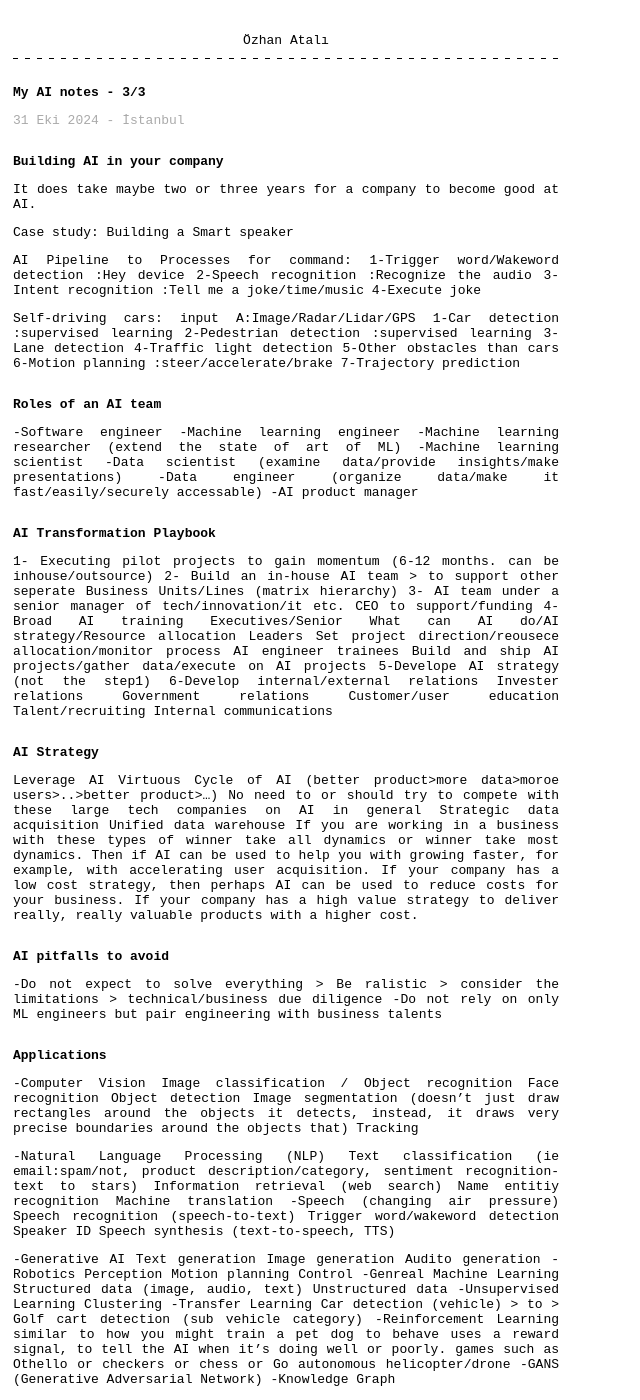
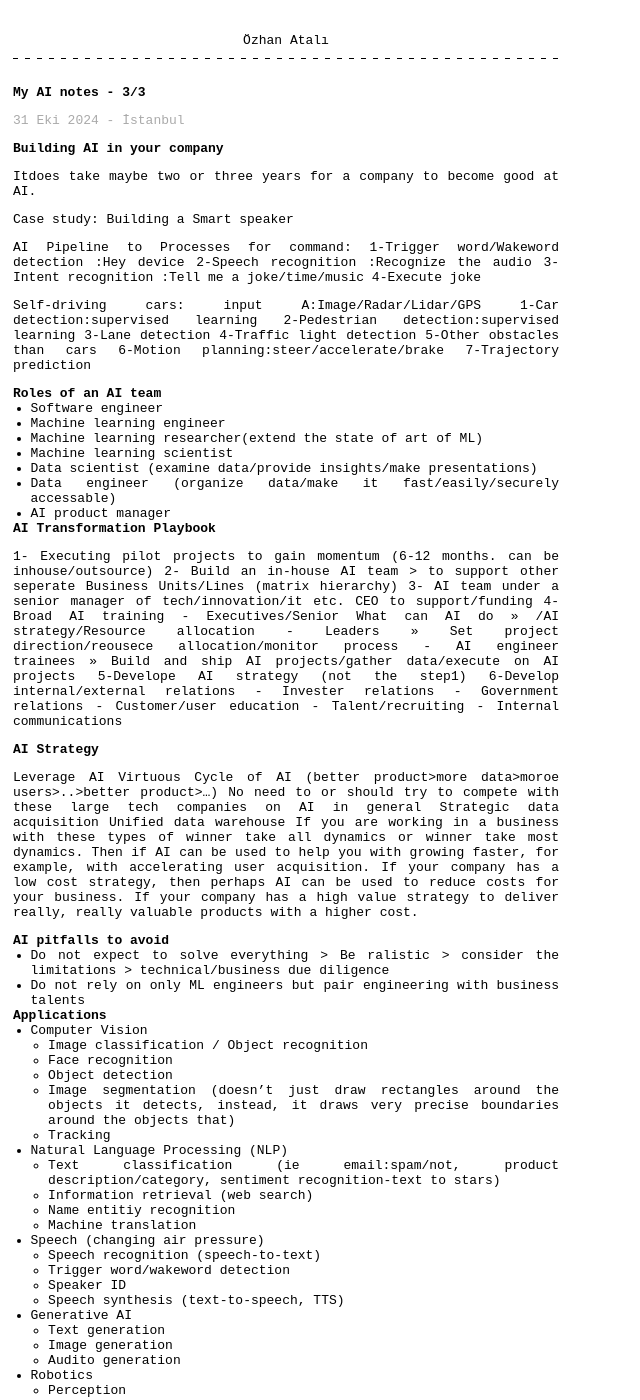
Before and after one commit to ozhanatali/ozhanatali.github.io, a Jekyll site: the page built from _posts/2024-10-31-My-AI-Notes-3.md, in a window 1280 px wide and 1400 px high. Shown: the whole window, without its empty margins (0-640 px from the left). Built offline with Jekyll 4.4.1, drawn with Linux system fonts in a browser that asks for light colours; some of the changed text lies outside the part shown.

Commit message:
Update 2024-10-31-My-AI-Notes-3.md

```diff
--- a/_posts/2024-10-31-My-AI-Notes-3.md
+++ b/_posts/2024-10-31-My-AI-Notes-3.md
@@ -6,9 +6,9 @@ tags: AI, Artificial+Intelligence
 konum: İstanbul
 ---
 
-Building AI in your company
-===========================
-It does take maybe two or three years for a company to become good at AI.
+## Building AI in your company
+
+Itdoes take maybe two or three years for a company to become good at AI.
 
 Case study: Building a Smart speaker
 
@@ -22,47 +22,46 @@ Processes for command:
 
 Self-driving cars:
 input A:Image/Radar/Lidar/GPS
-1-Car detection		:supervised learning
-2-Pedestrian detection	:supervised learning
+1-Car detection:supervised learning
+2-Pedestrian detection:supervised learning
 3-Lane detection
 4-Traffic light detection
 5-Other obstacles than cars
-6-Motion planning	:steer/accelerate/brake
+6-Motion planning:steer/accelerate/brake
 7-Trajectory prediction
 
 
-Roles of an AI team
-====================
--Software engineer
--Machine learning engineer
--Machine learning researcher	(extend the state of art of ML)
--Machine learning scientist
--Data scientist			(examine data/provide insights/make presentations)
--Data engineer			(organize data/make it fast/easily/securely accessable)
--AI product manager
+## Roles of an AI team
+
+- Software engineer
+- Machine learning engineer
+- Machine learning researcher(extend the state of art of ML)
+- Machine learning scientist
+- Data scientist (examine data/provide insights/make presentations)
+- Data engineer (organize data/make it fast/easily/securely accessable)
+- AI product manager
 
 
-AI Transformation Playbook
-====================
+## AI Transformation Playbook
 
 1- Executing pilot projects to gain momentum (6-12 months. can be inhouse/outsource)
 2- Build an in-house AI team > to support other seperate Business Units/Lines (matrix hierarchy)
 3- AI team under a senior manager of tech/innovation/it etc. CEO to support/funding
 4- Broad AI training
-	Executives/Senior	What can AI do/AI strategy/Resource allocation
-	Leaders			Set project direction/reousece allocation/monitor process
-	AI engineer trainees	Build and ship AI projects/gather data/execute on AI projects
+    - Executives/Senior	What can AI do >> /AI strategy/Resource allocation
+    - Leaders >> Set project direction/reousece allocation/monitor process
+    - AI engineer trainees >> Build and ship AI projects/gather data/execute on AI projects
 5-Develope AI strategy (not the step1)
 6-Develop internal/external relations
-	Invester relations
-	Government relations
-	Customer/user education
-	Talent/recruiting
-	Internal communications
+    - Invester relations
+    - Government relations
+    - Customer/user education
+    - Talent/recruiting
+    - Internal communications
 
 
-AI Strategy
-====================
+## AI Strategy
+
 Leverage AI
 Virtuous Cycle of AI (better product>more data>moroe users>..>better product>...)
 No need to or should try to compete with these large tech companies on AI in general
@@ -74,95 +73,94 @@ If your company has a high value strategy to deliver really, really valuable pro
 
 
 
-AI pitfalls to avoid
-====================
+## AI pitfalls to avoid
 
--Do not expect to solve everything > Be ralistic > consider the limitations > technical/business due diligence
--Do not rely on only ML engineers but pair engineering with business talents
+- Do not expect to solve everything > Be ralistic > consider the limitations > technical/business due diligence
+- Do not rely on only ML engineers but pair engineering with business talents
 
 
-Applications
-====================
--Computer Vision
-	Image classification / Object recognition
-	Face recognition
-	Object detection
-	Image segmentation (doesn't just draw rectangles around the objects it detects, instead, it draws very precise boundaries around the objects that)
-	Tracking
+## Applications
 
--Natural Language Processing (NLP)
-	Text classification (ie email:spam/not, product description/category, sentiment recognition-text to stars)
-	Information retrieval (web search)
-	Name entitiy recognition
-	Machine translation
--Speech (changing air pressure)
-	Speech recognition (speech-to-text)
-	Trigger word/wakeword detection
-	Speaker ID
-	Speech synthesis (text-to-speech, TTS)
+- Computer Vision
+    - Image classification / Object recognition
+    - Face recognition
+    - Object detection
+    - Image segmentation (doesn't just draw rectangles around the objects it detects, instead, it draws very precise boundaries around the objects that)
+    - Tracking
 
--Generative AI
-	Text generation
-	Image generation
-	Audito generation
--Robotics
-	Perception
-	Motion planning
-	Control
--Genreal Machine Learning
-	Structured data (image, audio, text)
-	Unstructured data
--Unsupervised Learning
-	Clustering
--Transfer Learning
-	Car detection (vehicle) > to > Golf cart detection (sub vehicle category)
--Reinforcement Learning
-	similar to how you might train a pet dog to behave
-	uses a reward signal, to tell the AI when it's doing well or poorly.
-	games such as Othello or checkers or chess or Go
-	autonomous helicopter/drone
--GANS (Generative Adversarial Network)
--Knowledge Graph
+- Natural Language Processing (NLP)
+    - Text classification (ie email:spam/not, product description/category, sentiment recognition-text to stars)
+    - Information retrieval (web search)
+    - Name entitiy recognition
+    - Machine translation
+- Speech (changing air pressure)
+    - Speech recognition (speech-to-text)
+    - Trigger word/wakeword detection
+    - Speaker ID
+    - Speech synthesis (text-to-speech, TTS)
+
+- Generative AI
+    - Text generation
+    - Image generation
+    - Audito generation
+- Robotics
+    - Perception
+    - Motion planning
+    - Control
+- Genreal Machine Learning
+    - Structured data (image, audio, text)
+    - Unstructured data
+- Unsupervised Learning
+    - Clustering
+- Transfer Learning
+    - Car detection (vehicle) > to > Golf cart detection (sub vehicle category)
+- Reinforcement Learning
+    - similar to how you might train a pet dog to behave
+    - uses a reward signal, to tell the AI when it's doing well or poorly.
+    - games such as Othello or checkers or chess or Go
+    - autonomous helicopter/drone
+- GANS (Generative Adversarial Network)
+- Knowledge Graph
 
 
 
-Goldilocks rule for AI
-=====================
--be not too optimistic or pessimistic
+## Goldilocks rule for AI
 
--Limitations
-	Performance
-	Explainibility is hard
-	Biased AI/discrimination/unhealthy stereotypes
-	Adversarial attacks on AI
+- be not too optimistic or pessimistic
 
--Technical solutions of bias
-	"zero out" the bias in the word
-	more inclusive training data
-	transparency and auditing
-	diverse workforce
+- Limitations
+    - Performance
+    - Explainibility is hard
+    - Biased AI/discrimination/unhealthy stereotypes
+    - Adversarial attacks on AI
 
--Adversarial attacks on AI (AI system is an attempt to make it do something other than what it was intended to do)
-	physical attacks (ie for face recognition)
-	defense do exist, but incur some cost
-	similar to spam/anti-spam, some apps might be developed
-	like a zero-sum game
+- Technical solutions of bias
+    - "zero out" the bias in the word
+    - more inclusive training data
+    - transparency and auditing
+    - diverse workforce
 
--Adverse uses of AI
-	Deep fake
-	Fake comments
-	Spam/anti-spam, fraud/anti-fraud
+- Adversarial attacks on AI (AI system is an attempt to make it do something other than what it was intended to do)
+    - physical attacks (ie for face recognition)
+    - defense do exist, but incur some cost
+    - similar to spam/anti-spam, some apps might be developed
+    - like a zero-sum game
 
-Social Impacts
-=====================
-Min 400m jobs is forecasted to be displaced by AI by 2030.
-	Office support
-	Production work
-	Food servcies
-	Mechanical installation and repair
-	Community services
-	Agriculture
-	Business and legal proffesionals
+- Adverse uses of AI
+    - Deep fake
+    - Fake comments
+    - Spam/anti-spam, fraud/anti-fraud
+
+## Social Impacts
+
+- Min 400m jobs is forecasted to be displaced by AI by 2030.
+    - Office support
+    - Production work
+    - Food servcies
+    - Mechanical installation and repair
+    - Community services
+    - Agriculture
+    - Business and legal proffesionals
 	Customer service and sales
 	Educators
 	Creatives and arts management
```
